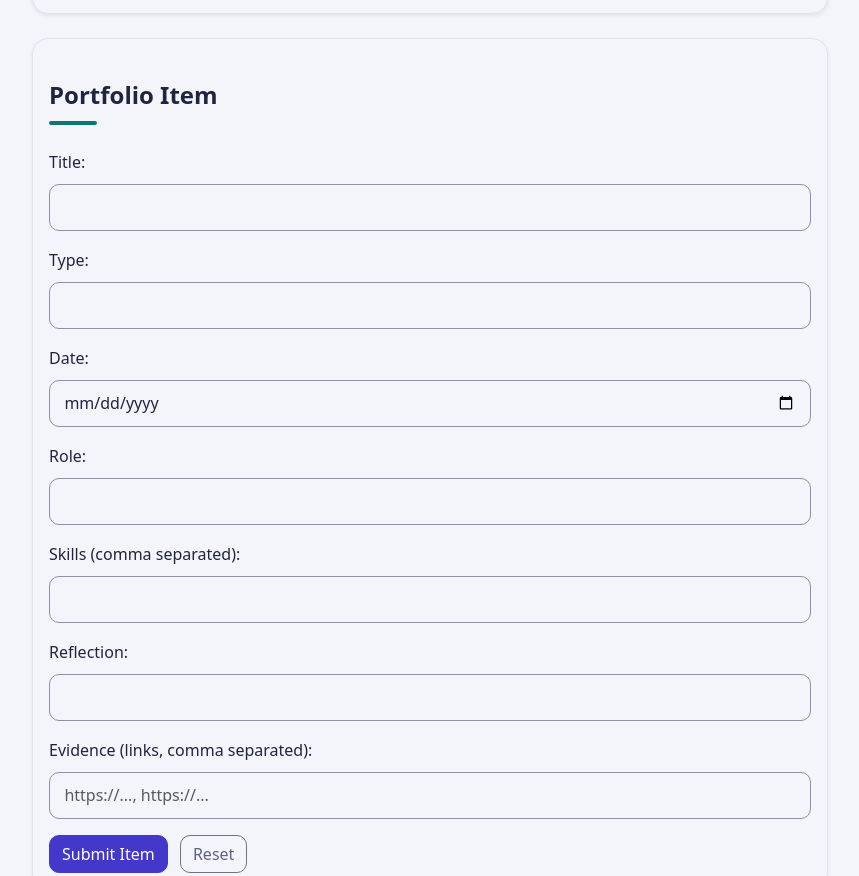
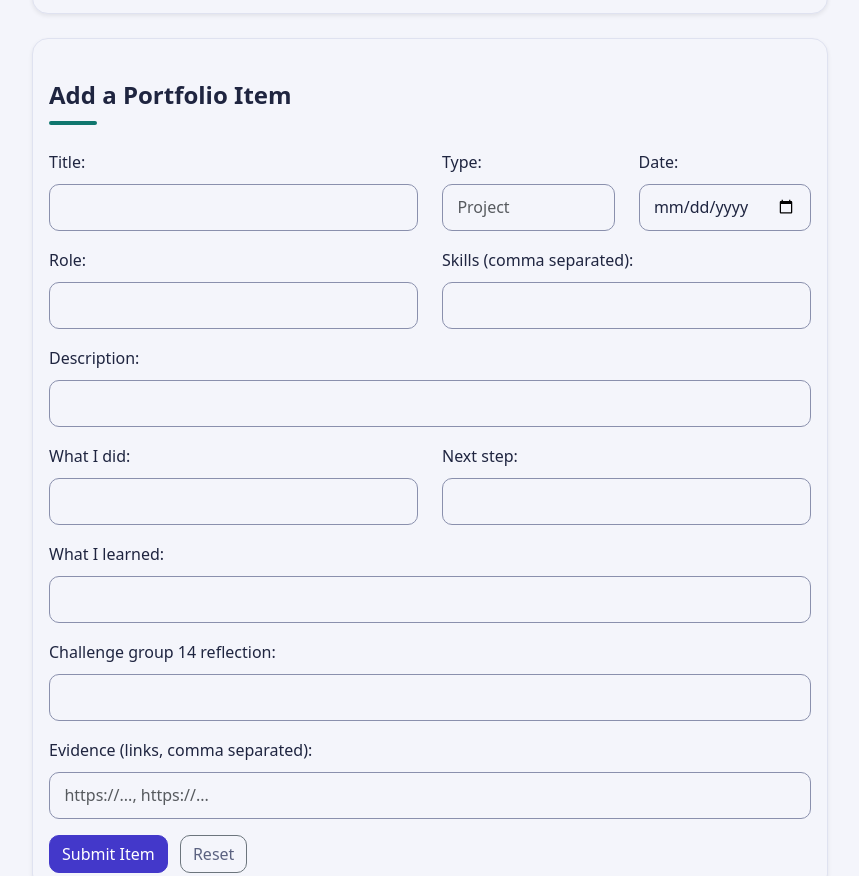
Before and after one commit to ParkinSanphan/Personal-Learning-Portfolio-Team-Project, a plain HTML site: page index.html in a window 1280 px wide. Shown: the part 902-1778 px from the top of the page, without its empty margins (210-1069 px from the left). Drawn offline with nearby package versions, Linux system fonts and the light colour scheme.

Commit message:
Redesign Portfolio Item Form and add Challenge group 14 reflection, Next step

```diff
--- a/index.html
+++ b/index.html
@@ -64,30 +64,58 @@
                 <!-- Portfolio Item Form -->
                 <section class="card shadow-sm mb-4">
                     <div class="card-body">
-                        <h2 class="card-title mb-4 mt-4">Portfolio Item</h2>
+                        <h2 class="card-title mb-4 mt-4">Add a Portfolio Item</h2>
                         <form id="item-form">
-                            <div class="mb-3">
+                            <div class="row">
+                                <div class="mb-3 col-md-6">
                                     <label for="ftitle" class="form-label">Title:</label>
                                     <input type="text" class="form-control" id="ftitle" name="ftitle" required>
                                 </div>
-                            <div class="mb-3">
+                                <div class="mb-3 col-md-3">
                                     <label for="ftype" class="form-label">Type:</label>
-                                <input type="text" class="form-control" id="ftype" name="ftype" required>
+                                    <input type="text" class="form-control" id="ftype" name="ftype"
+                                        placeholder="Project" required>
                                 </div>
-                            <div class="mb-3">
+                                <div class="mb-3 col-md-3">
                                     <label for="fdate" class="form-label">Date:</label>
                                     <input type="date" class="form-control" id="fdate" name="fdate" required>
                                 </div>
-                            <div class="mb-3">
+                            </div>
+                            <div class="row">
+                                <div class="mb-3 col-md-6">
                                     <label for="frole" class="form-label">Role:</label>
                                     <input type="text" class="form-control" id="frole" name="frole" required>
                                 </div>
-                            <div class="mb-3">
+                                <div class="mb-3 col-md-6">
                                     <label for="fskill" class="form-label">Skills (comma separated):</label>
                                     <input type="text" class="form-control" id="fskill" name="fskill" required>
                                 </div>
+                            </div>
                             <div class="mb-3">
-                                <label for="freflection" class="form-label">Reflection:</label>
+                                <label for="fskill" class="form-label">Description:</label>
+                                <input type="text" class="form-control" id="fskill" name="fskill" required>
+                            </div>
+                            <div class="row">
+
+                                <div class="mb-3 col-md-6">
+                                    <label for="freflection" class="form-label">What I did:</label>
+                                    <input type="text" class="form-control" id="freflection" name="freflection"
+                                        required>
+                                </div>
+                                <div class="mb-3 col-md-6">
+                                    <label for="freflection" class="form-label">Next step:</label>
+                                    <input type="text" class="form-control" id="freflection" name="freflection"
+                                        required>
+                                </div>
+                            </div>
+
+
+                            <div class="mb-3">
+                                <label for="freflection" class="form-label">What I learned:</label>
+                                <input type="text" class="form-control" id="freflection" name="freflection" required>
+                            </div>
+                            <div class="mb-3">
+                                <label for="freflection" class="form-label">Challenge group 14 reflection:</label>
                                 <input type="text" class="form-control" id="freflection" name="freflection" required>
                             </div>
                             <div class="mb-3">
```
Lines whose indentation alone changed are shown as unchanged.
